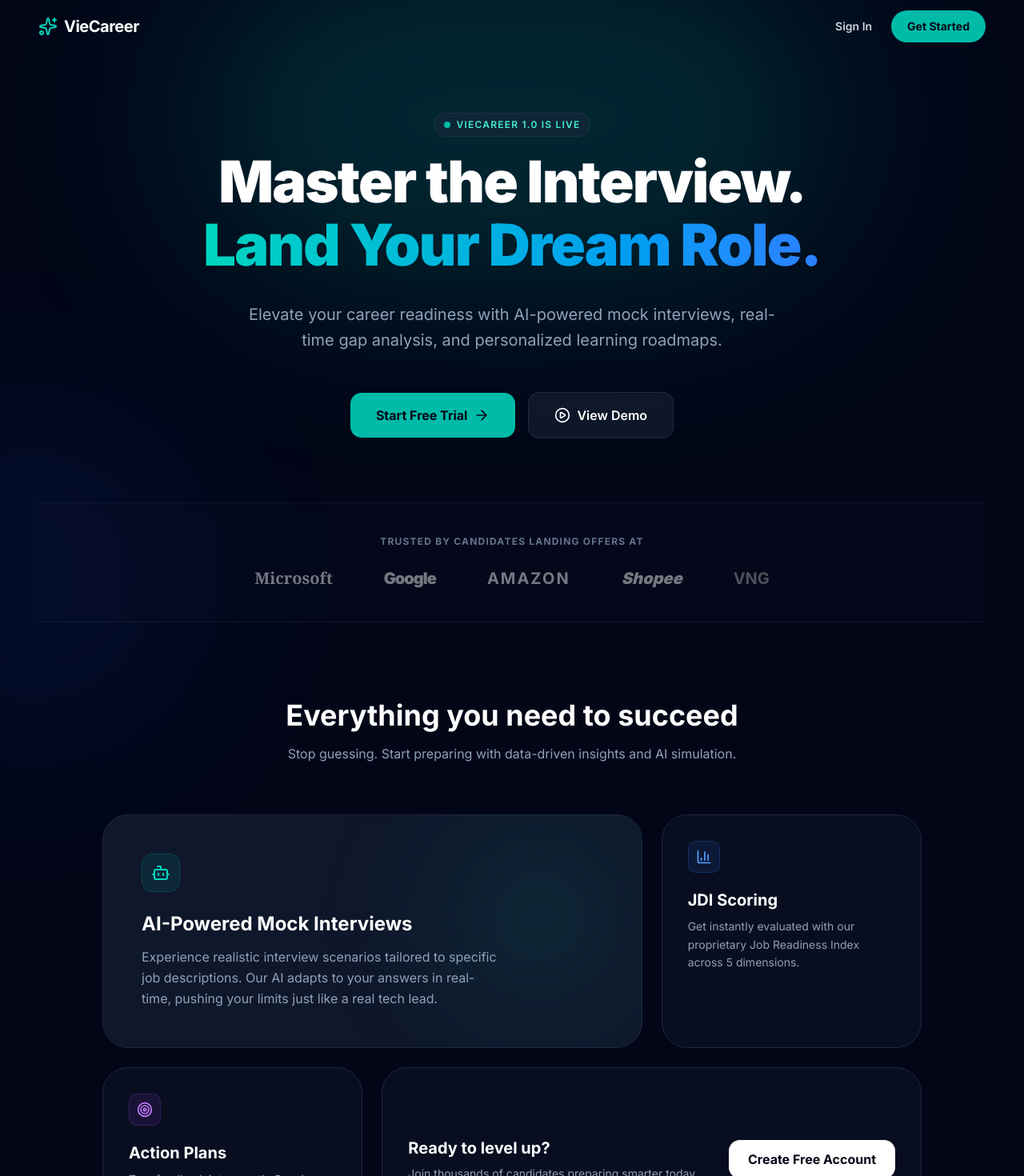
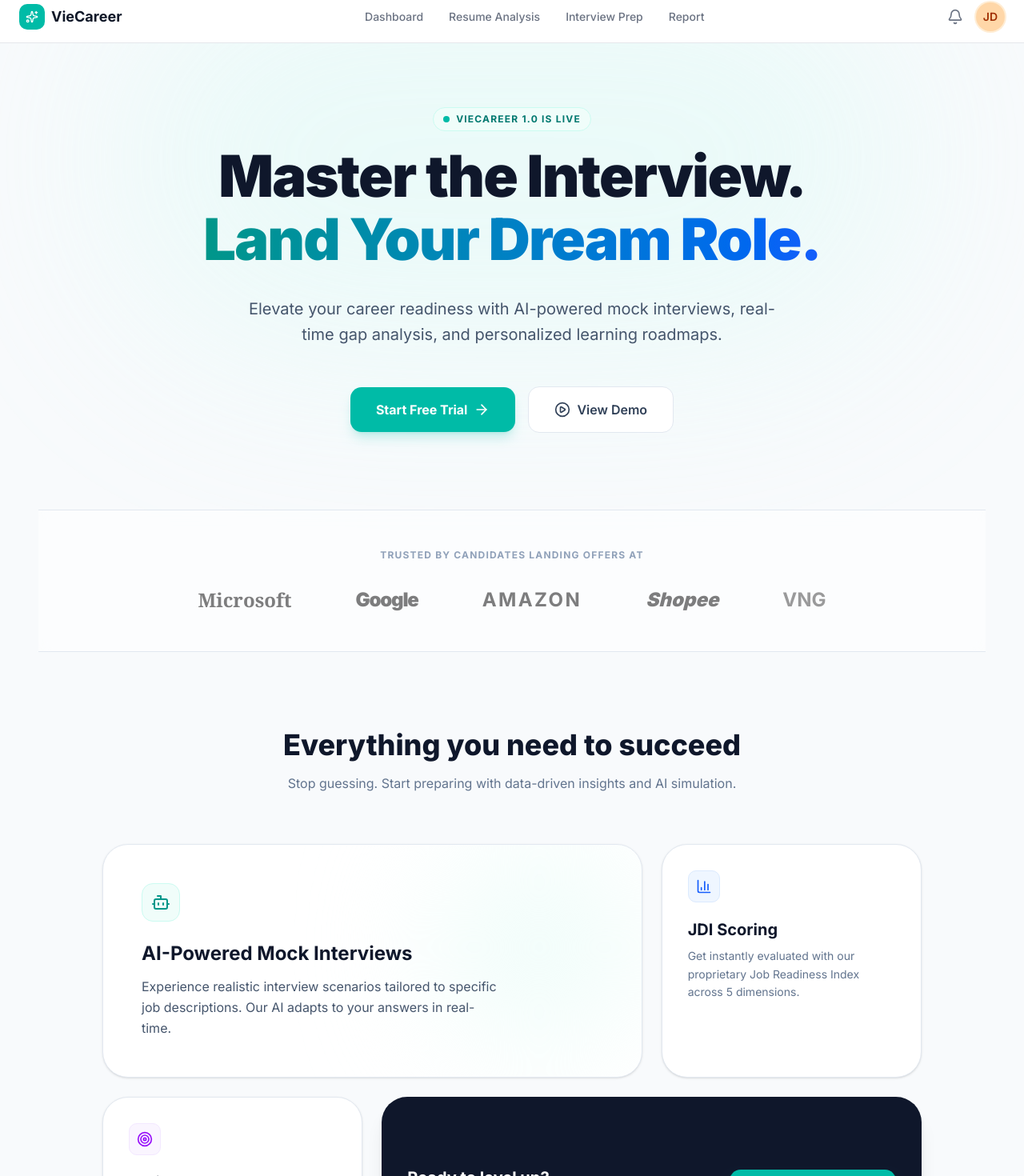
Before and after one commit to boncloudy/viecareer, a Next.js app: page / in a window 1280 px wide. Shown: the part 52-1522 px from the top of the page at 80% size. Built offline with nearby package versions, Linux system fonts and the light colour scheme.

Commit message:
Update page.tsx

```diff
--- a/src/app/page.tsx
+++ b/src/app/page.tsx
@@ -3,141 +3,127 @@
 import React from "react";
 import Link from "next/link";
 import { ArrowRight, PlayCircle, Target, BarChart3, Bot, Sparkles } from "lucide-react";
+import { TopNavbar } from "@/components/top-navbar";
 
 export default function LandingPage() {
   return (
-    <div className="min-h-screen bg-[#020617] text-slate-200 overflow-hidden font-sans relative">
-      {/* Announcement Bar */}
-      <div className="relative z-50 bg-gradient-to-r from-teal-500/20 via-teal-500/40 to-teal-500/20 border-b border-teal-500/30 backdrop-blur-md">
+    <div className="min-h-screen bg-slate-50 text-slate-900 overflow-hidden font-sans relative">
+
+      {/* Announcement Bar*/}
+      <div className="relative z-[60] bg-teal-50 border-b border-teal-100 backdrop-blur-md">
         <div className="max-w-7xl mx-auto py-2.5 px-6 md:px-12 flex items-center justify-between text-[13px]">
           <div className="flex items-center gap-3">
-            <span className="bg-teal-500 text-[#020617] text-[10px] font-black px-2 py-0.5 rounded uppercase tracking-wider">New</span>
-            <p className="font-bold text-white tracking-tight">
-              VieCareer v1.0 is officially live! <span className="hidden sm:inline text-teal-300 ml-1">— Get started for free today.</span>
+            <span className="bg-teal-500 text-white text-[10px] font-black px-2 py-0.5 rounded uppercase tracking-wider">New</span>
+            <p className="font-bold text-slate-800 tracking-tight">
+              VieCareer v1.0 is officially live! <span className="hidden sm:inline text-teal-600 ml-1">— Get started for free today.</span>
             </p>
           </div>
-          <button className="text-slate-400 hover:text-white transition-colors">
+          <button className="text-slate-400 hover:text-slate-600 transition-colors">
             <svg className="w-4 h-4" fill="none" stroke="currentColor" viewBox="0 0 24 24"><path strokeLinecap="round" strokeLinejoin="round" strokeWidth="2" d="M6 18L18 6M6 6l12 12"></path></svg>
           </button>
         </div>
       </div>
 
+      {/* TopNavbar */}
+      <TopNavbar />
+
       {/* --- Background Effects --- */}
-      <div className="absolute top-0 left-1/2 -translate-x-1/2 w-[800px] h-[400px] bg-teal-500/20 blur-[120px] rounded-full pointer-events-none" />
-      <div className="absolute top-1/3 -left-40 w-[400px] h-[400px] bg-blue-600/10 blur-[100px] rounded-full pointer-events-none" />
+      <div className="absolute top-0 left-1/2 -translate-x-1/2 w-[1000px] h-[500px] bg-teal-100/50 blur-[120px] rounded-full pointer-events-none opacity-60" />
 
-      {/* --- Navbar --- */}
-      <nav className="relative z-10 flex items-center justify-between px-6 py-6 max-w-7xl mx-auto md:px-12">
-        <div className="flex items-center gap-2">
-          <Sparkles className="w-6 h-6 text-teal-400" />
-          <span className="text-xl font-bold text-white tracking-tight">VieCareer</span>
-        </div>
-        <div className="flex items-center gap-6">
-          <Link href="/login" className="text-sm font-semibold text-slate-300 hover:text-white transition-colors hidden md:block">
-            Sign In
-          </Link>
-          <Link href="/register" className="bg-teal-500 hover:bg-teal-400 text-[#020617] text-sm font-bold px-5 py-2.5 rounded-full transition-transform active:scale-95">
-            Get Started
-          </Link>
-        </div>
-      </nav>
-
-      <main className="relative z-10 px-6 max-w-7xl mx-auto md:px-12 pt-16 pb-24">
+      <main className="relative z-10 px-6 max-w-7xl mx-auto md:px-12 pt-20 pb-24">
         {/* --- Hero Section --- */}
-        <div className="text-center max-w-4xl mx-auto space-y-8 mb-20">
-          <div className="inline-flex items-center gap-2 px-3 py-1.5 rounded-full bg-slate-800/50 border border-slate-700/50 text-teal-300 text-xs font-semibold uppercase tracking-widest backdrop-blur-sm mb-4">
-            <span className="relative flex h-2 w-2">
-              <span className="animate-ping absolute inline-flex h-full w-full rounded-full bg-teal-400 opacity-75"></span>
+        <div className="text-center max-w-4xl mx-auto space-y-8 mb-24">
+          <div className="inline-flex items-center gap-2 px-3 py-1.5 rounded-full bg-teal-50 border border-teal-100 text-teal-700 text-xs font-bold uppercase tracking-widest mb-4">
+            <span className="flex h-2 w-2">
+              <span className="animate-ping absolute inline-flex h-2 w-2 rounded-full bg-teal-400 opacity-75"></span>
               <span className="relative inline-flex rounded-full h-2 w-2 bg-teal-500"></span>
             </span>
             VieCareer 1.0 is Live
           </div>
 
-          <h1 className="text-5xl md:text-7xl font-black text-white tracking-tight leading-[1.1]">
+          <h1 className="text-5xl md:text-7xl font-black text-slate-900 tracking-tight leading-[1.1]">
             Master the Interview. <br className="hidden md:block" />
-            <span className="text-transparent bg-clip-text bg-gradient-to-r from-teal-400 to-blue-500">
+            <span className="text-transparent bg-clip-text bg-gradient-to-r from-teal-600 to-blue-600">
               Land Your Dream Role.
             </span>
           </h1>
 
-          <p className="text-lg md:text-xl text-slate-400 max-w-2xl mx-auto leading-relaxed">
+          <p className="text-lg md:text-xl text-slate-600 max-w-2xl mx-auto leading-relaxed">
             Elevate your career readiness with AI-powered mock interviews, real-time gap analysis, and personalized learning roadmaps.
           </p>
 
           <div className="flex flex-col sm:flex-row items-center justify-center gap-4 pt-4">
-            <Link href="/register" className="w-full sm:w-auto flex items-center justify-center gap-2 bg-teal-500 hover:bg-teal-400 text-[#020617] font-bold text-base px-8 py-4 rounded-xl transition-all hover:shadow-[0_0_30px_-5px_rgba(20,184,166,0.4)] active:scale-95">
+            <Link href="/register" className="w-full sm:w-auto flex items-center justify-center gap-2 bg-teal-500 hover:bg-teal-600 text-white font-bold text-base px-8 py-4 rounded-xl shadow-lg shadow-teal-500/20 transition-all active:scale-95">
               Start Free Trial <ArrowRight className="w-5 h-5" />
             </Link>
-            <Link href="#demo" className="w-full sm:w-auto flex items-center justify-center gap-2 bg-slate-800/50 hover:bg-slate-800 text-white font-semibold text-base px-8 py-4 rounded-xl border border-slate-700/50 transition-all backdrop-blur-sm active:scale-95">
+            <Link href="#demo" className="w-full sm:w-auto flex items-center justify-center gap-2 bg-white hover:bg-slate-50 text-slate-700 font-semibold text-base px-8 py-4 rounded-xl border border-slate-200 transition-all active:scale-95">
               <PlayCircle className="w-5 h-5" /> View Demo
             </Link>
           </div>
         </div>
 
-        {/* --- Social Proof (Logos) --- */}
-        <div className="text-center border-y border-slate-800/50 py-10 mb-24 bg-slate-900/20 backdrop-blur-sm">
-          <p className="text-xs font-bold text-slate-500 uppercase tracking-widest mb-6">Trusted by candidates landing offers at</p>
-          <div className="flex flex-wrap justify-center items-center gap-8 md:gap-16 opacity-50 grayscale hover:grayscale-0 transition-all duration-500">
-            {/* Giả lập Logo bằng Text cho chuẩn UI sạch */}
-            <span className="text-xl font-black font-serif">Microsoft</span>
-            <span className="text-xl font-black tracking-tighter">Google</span>
-            <span className="text-xl font-bold tracking-widest uppercase">Amazon</span>
-            <span className="text-xl font-black italic">Shopee</span>
-            <span className="text-xl font-bold text-blue-400">VNG</span>
+        {/* --- Social Proof --- */}
+        <div className="text-center border-y border-slate-200 py-12 mb-24 bg-white/50 backdrop-blur-sm">
+          <p className="text-xs font-bold text-slate-400 uppercase tracking-widest mb-8">Trusted by candidates landing offers at</p>
+          <div className="flex flex-wrap justify-center items-center gap-8 md:gap-20 opacity-60 grayscale hover:grayscale-0 transition-all duration-500">
+            <span className="text-2xl font-black font-serif text-slate-800">Microsoft</span>
+            <span className="text-2xl font-black tracking-tighter text-slate-800">Google</span>
+            <span className="text-2xl font-bold tracking-widest uppercase text-slate-800">Amazon</span>
+            <span className="text-2xl font-black italic text-slate-800">Shopee</span>
+            <span className="text-2xl font-bold text-blue-600">VNG</span>
           </div>
         </div>
 
         {/* --- Features Bento Grid --- */}
         <div className="space-y-16">
           <div className="text-center max-w-2xl mx-auto">
-            <h2 className="text-3xl md:text-4xl font-bold text-white mb-4">Everything you need to succeed</h2>
-            <p className="text-slate-400">Stop guessing. Start preparing with data-driven insights and AI simulation.</p>
+            <h2 className="text-3xl md:text-4xl font-extrabold text-slate-900 mb-4">Everything you need to succeed</h2>
+            <p className="text-slate-500">Stop guessing. Start preparing with data-driven insights and AI simulation.</p>
           </div>
 
           <div className="grid grid-cols-1 md:grid-cols-3 gap-6 max-w-5xl mx-auto">
             {/* Main Bento Card */}
-            <div className="md:col-span-2 bg-gradient-to-br from-slate-900 to-[#0F172A] p-8 md:p-12 rounded-[2rem] border border-slate-800 relative overflow-hidden group">
-              <div className="absolute top-0 right-0 w-64 h-64 bg-teal-500/10 blur-[80px] rounded-full group-hover:bg-teal-500/20 transition-colors" />
+            <div className="md:col-span-2 bg-white p-8 md:p-12 rounded-[2rem] border border-slate-200 shadow-sm relative overflow-hidden group">
+              <div className="absolute top-0 right-0 w-64 h-64 bg-teal-50 blur-[80px] rounded-full group-hover:bg-teal-100 transition-colors" />
               <div className="relative z-10">
-                <div className="w-12 h-12 bg-teal-500/10 rounded-xl flex items-center justify-center border border-teal-500/20 mb-6">
-                  <Bot className="w-6 h-6 text-teal-400" />
+                <div className="w-12 h-12 bg-teal-50 rounded-xl flex items-center justify-center border border-teal-100 mb-6">
+                  <Bot className="w-6 h-6 text-teal-600" />
                 </div>
-                <h3 className="text-2xl font-bold text-white mb-3">AI-Powered Mock Interviews</h3>
-                <p className="text-slate-400 max-w-md leading-relaxed">
-                  Experience realistic interview scenarios tailored to specific job descriptions. Our AI adapts to your answers in real-time, pushing your limits just like a real tech lead.
+                <h3 className="text-2xl font-bold text-slate-900 mb-3">AI-Powered Mock Interviews</h3>
+                <p className="text-slate-600 max-w-md leading-relaxed">
+                  Experience realistic interview scenarios tailored to specific job descriptions. Our AI adapts to your answers in real-time.
                 </p>
               </div>
             </div>
 
-            {/* Small Bento Card 1 */}
-            <div className="bg-slate-900/50 p-8 rounded-[2rem] border border-slate-800 hover:border-teal-500/30 transition-colors">
-              <div className="w-10 h-10 bg-blue-500/10 rounded-lg flex items-center justify-center border border-blue-500/20 mb-5">
-                <BarChart3 className="w-5 h-5 text-blue-400" />
+            {/* Small Bento Cards */}
+            <div className="bg-white p-8 rounded-[2rem] border border-slate-200 shadow-sm hover:border-teal-300 transition-all">
+              <div className="w-10 h-10 bg-blue-50 rounded-lg flex items-center justify-center border border-blue-100 mb-5">
+                <BarChart3 className="w-5 h-5 text-blue-600" />
               </div>
-              <h3 className="text-xl font-bold text-white mb-2">JDI Scoring</h3>
-              <p className="text-sm text-slate-400 leading-relaxed">
+              <h3 className="text-xl font-bold text-slate-900 mb-2">JDI Scoring</h3>
+              <p className="text-sm text-slate-500 leading-relaxed">
                 Get instantly evaluated with our proprietary Job Readiness Index across 5 dimensions.
               </p>
             </div>
 
-            {/* Small Bento Card 2 */}
-            <div className="bg-slate-900/50 p-8 rounded-[2rem] border border-slate-800 hover:border-teal-500/30 transition-colors">
-              <div className="w-10 h-10 bg-purple-500/10 rounded-lg flex items-center justify-center border border-purple-500/20 mb-5">
-                <Target className="w-5 h-5 text-purple-400" />
+            <div className="bg-white p-8 rounded-[2rem] border border-slate-200 shadow-sm hover:border-purple-300 transition-all">
+              <div className="w-10 h-10 bg-purple-50 rounded-lg flex items-center justify-center border border-purple-100 mb-5">
+                <Target className="w-5 h-5 text-purple-600" />
               </div>
-              <h3 className="text-xl font-bold text-white mb-2">Action Plans</h3>
-              <p className="text-sm text-slate-400 leading-relaxed">
-                Turn feedback into growth. Receive step-by-step roadmaps to close your specific skill gaps.
+              <h3 className="text-xl font-bold text-slate-900 mb-2">Action Plans</h3>
+              <p className="text-sm text-slate-500 leading-relaxed">
+                Turn feedback into growth. Receive step-by-step roadmaps to close your skill gaps.
               </p>
             </div>
 
             {/* Wide Bottom Bento Card */}
-            <div className="md:col-span-2 bg-slate-900/50 p-8 rounded-[2rem] border border-slate-800 hover:border-slate-700 transition-colors flex flex-col md:flex-row items-center justify-between gap-6">
+            <div className="md:col-span-2 bg-slate-900 p-8 rounded-[2rem] flex flex-col md:flex-row items-center justify-between gap-6 shadow-xl">
               <div>
                 <h3 className="text-xl font-bold text-white mb-2">Ready to level up?</h3>
-                <p className="text-sm text-slate-400">Join thousands of candidates preparing smarter today.</p>
+                <p className="text-sm text-slate-300">Join thousands of candidates preparing smarter today.</p>
               </div>
-              <Link href="/register" className="w-full md:w-auto bg-white text-[#020617] hover:bg-slate-200 font-bold px-6 py-3 rounded-xl transition-colors text-center">
+              <Link href="/register" className="w-full md:w-auto bg-teal-500 text-white hover:bg-teal-400 font-bold px-6 py-3 rounded-xl transition-colors text-center shadow-lg shadow-teal-500/20">
                 Create Free Account
               </Link>
             </div>
```
